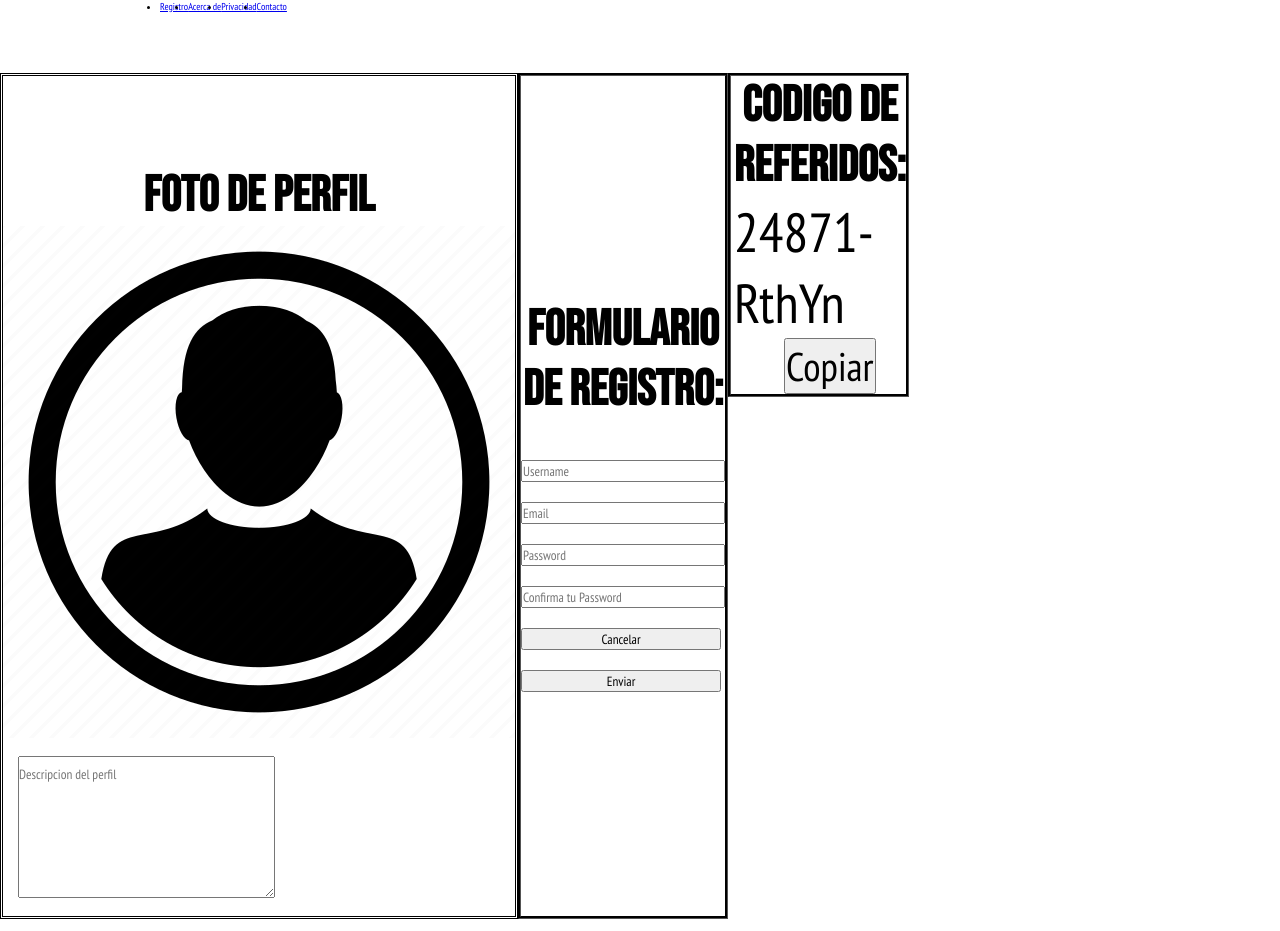
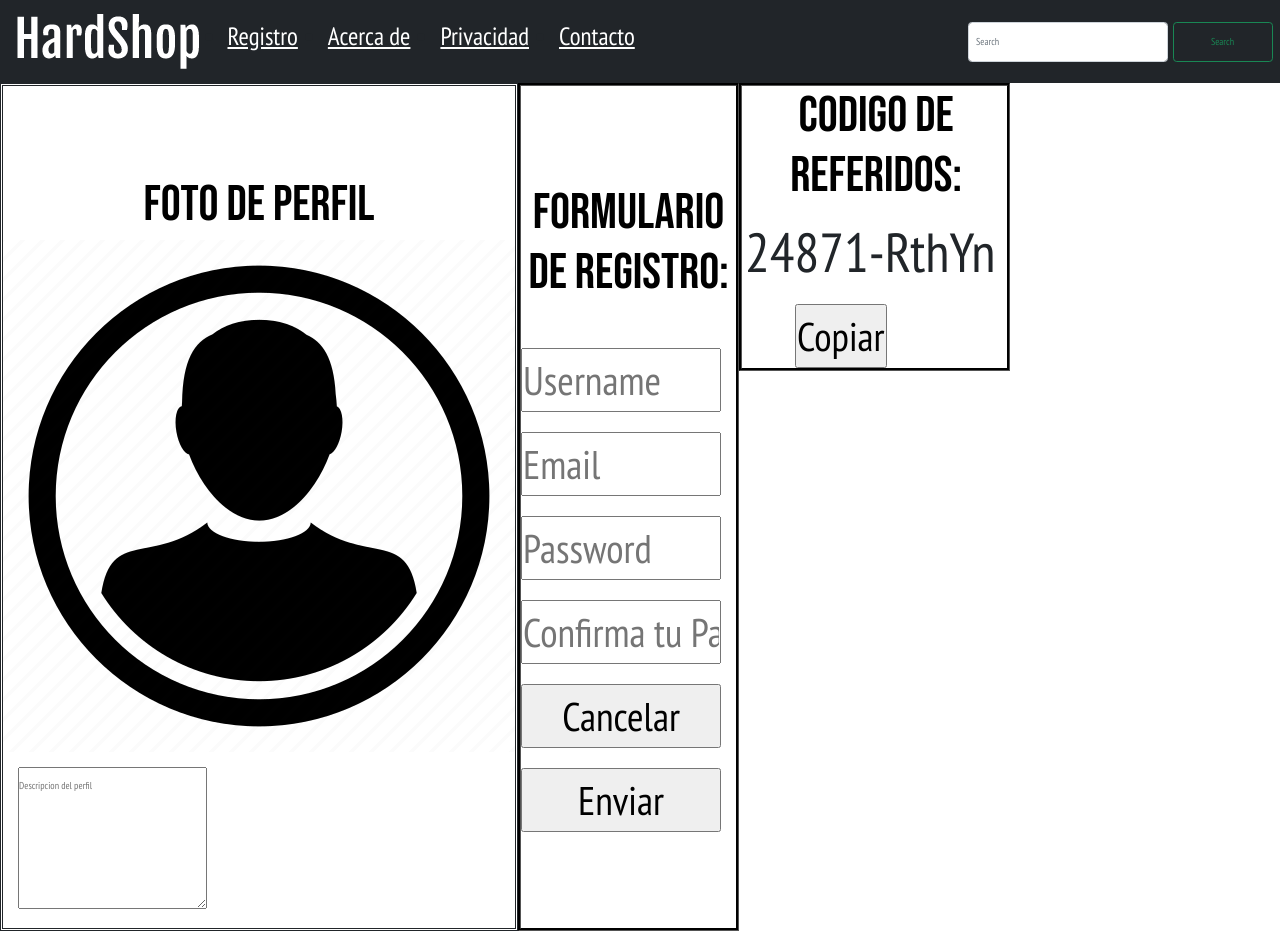
Before and after one commit to AgustinMu/Tienda-de-Hardware, a plain HTML site: page html/Registro.html in a window 1280 px wide. Shown: the top 931 px of the page. Drawn offline with nearby package versions, Linux system fonts and the light colour scheme.

Commit message:
Nav responsiv en todos los html

```diff
--- a/css/style.css
+++ b/css/style.css
@@ -46,9 +46,11 @@ Nav ul li a{
     width: 10rem;
     height: 4rem;
 }
+/*
 .logo{
     margin-right: 5rem;
 }
+*/
 .form-control{
     width: 20rem;
     height: 4rem;
@@ -776,7 +778,7 @@ Acerca de
 .probando{
     display: flex;
 }
-.gridRegistro{
+/* .gridRegistro{
     display: grid;
     grid-template-columns: 20% 60% 20%;
     grid-template-rows: repeat(3,auto);
@@ -784,7 +786,7 @@ Acerca de
     "nav nav nav"
     "foto form ref"
     "pie pie pie";
-}
+} */
 .ulNav{
     grid-area: nav
 }
--- a/html/Registro.html
+++ b/html/Registro.html
@@ -5,35 +5,47 @@
     <meta charset="UTF-8">
     <meta http-equiv="X-UA-Compatible" content="IE=edge">
     <meta name="viewport" content="width=device-width, initial-scale=1.0">
+    <link href="https://cdn.jsdelivr.net/npm/bootstrap@5.2.0/dist/css/bootstrap.min.css" rel="stylesheet" integrity="sha384-gH2yIJqKdNHPEq0n4Mqa/HGKIhSkIHeL5AyhkYV8i59U5AR6csBvApHHNl/vI1Bx" crossorigin="anonymous">
     <link rel="stylesheet" href="../css/style.css">
     <link rel="shortcut icon" href="../img/Icons8-Ios7-Gaming-Joystick.ico" type="image/x-icon">
     <title>HardShop</title>
 </head>
 
 <body class="gridRegistro">
-    <nav class="ulNav conteiner">
-        <a href="../index.html">
-            <img src="../img/logo.png" alt="HardShop">
-        </a>
-        <div>
-            <ul class="conteiner margin">
-
+    <nav class="navbar navbar-expand-lg bg-dark asd">
+        <div class="container-fluid ">
+        <div class="logo">
+            <a href="../index.html" class="HardShop">
+                <img src="../img/logo.png" alt="HardShop">
+            </a>
+        </div>
+          <button class="navbar-toggler" type="button" data-bs-toggle="collapse" data-bs-target="#navbarSupportedContent" aria-controls="navbarSupportedContent" aria-expanded="false" aria-label="Toggle navigation">
+            <span class="navbar-toggler-icon"></span>
+          </button>
+          <div class="collapse navbar-collapse" id="navbarSupportedContent">
+            <ul class="fs-1 conteiner me-1 me-auto">
                 <li>
-                    <a href="Registro.html">Registro</a>
+                    <a class="me-5 text-white" href="./Registro.html">Registro</a>
                 </li>
                 <li>
-                    <a href="Acerca-de.html">Acerca de</a>
+                    <a class="me-5 text-white"  href="./Acerca-de.html">Acerca de</a>
                 </li>
                 <li>
-                    <a href="Privacidad.html">Privacidad</a>
+                    <a class="me-5 text-white"  href="./Privacidad.html">Privacidad</a>
                 </li>
                 <li>
-                    <a href="Contacto.html">Contacto</a>
+                    <a class="me-5 text-white" href="./Contacto.html">Contacto</a>
                 </li>
             </ul>
+
+            <form class="d-flex inputBusqueda" role="search">
+              <input class="form-control me-2" type="search" placeholder="Search" aria-label="Search">
+              <button class="btn btn-outline-success" type="submit">Search</button>
+            </form>
         </div>
 
-    </nav>
+        </div>
+      </nav>
 
     <main class="conteiner">
     <div class="fotoDePerfil">
@@ -79,6 +91,8 @@
         </a>
 
     </footer>
+    <script src="https://cdn.jsdelivr.net/npm/bootstrap@5.2.0/dist/js/bootstrap.bundle.min.js" integrity="sha384-A3rJD856KowSb7dwlZdYEkO39Gagi7vIsF0jrRAoQmDKKtQBHUuLZ9AsSv4jD4Xa" crossorigin="anonymous"></script>
+
 </body>
 
 </html>
```
Also changed, not shown: html/Acerca-de.html (+27 -12 lines), html/Contacto.html (+30 -9 lines), html/Privacidad.html (+26 -12 lines), index.html (+4 -4 lines).
